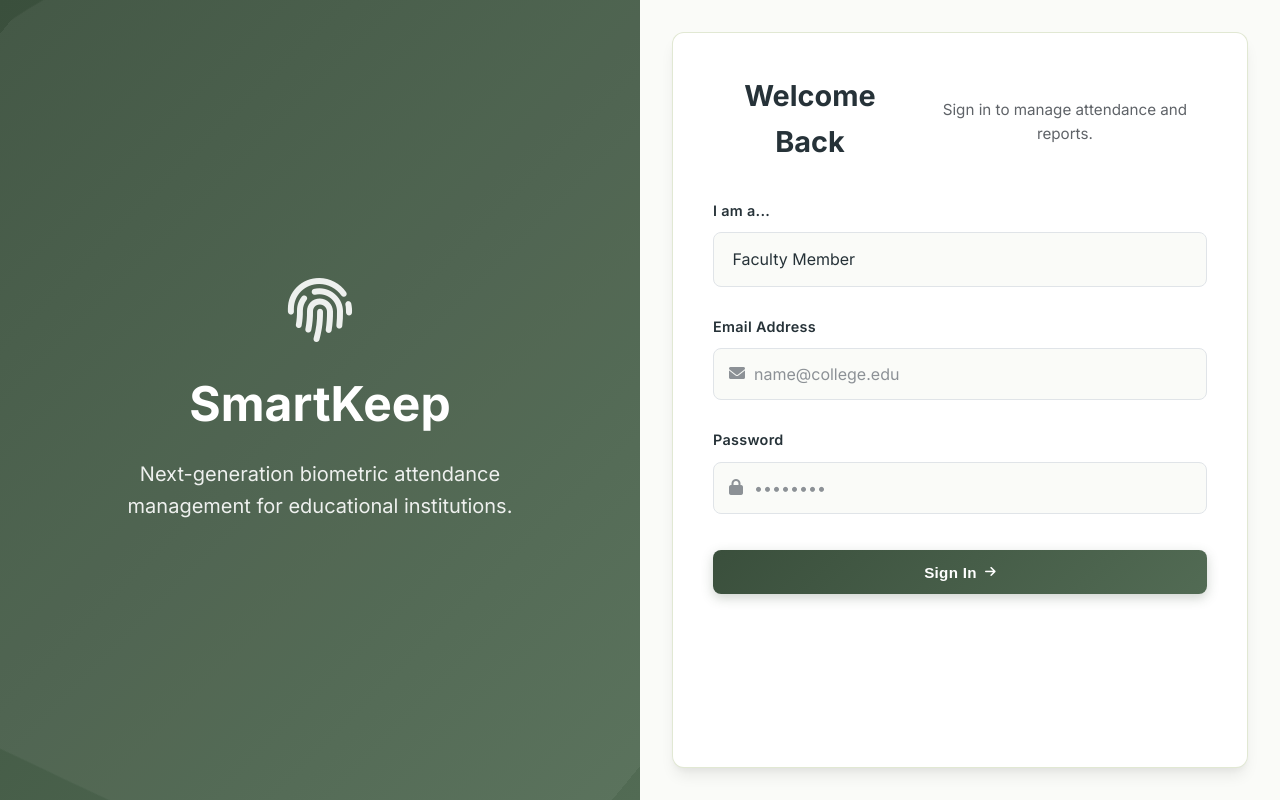
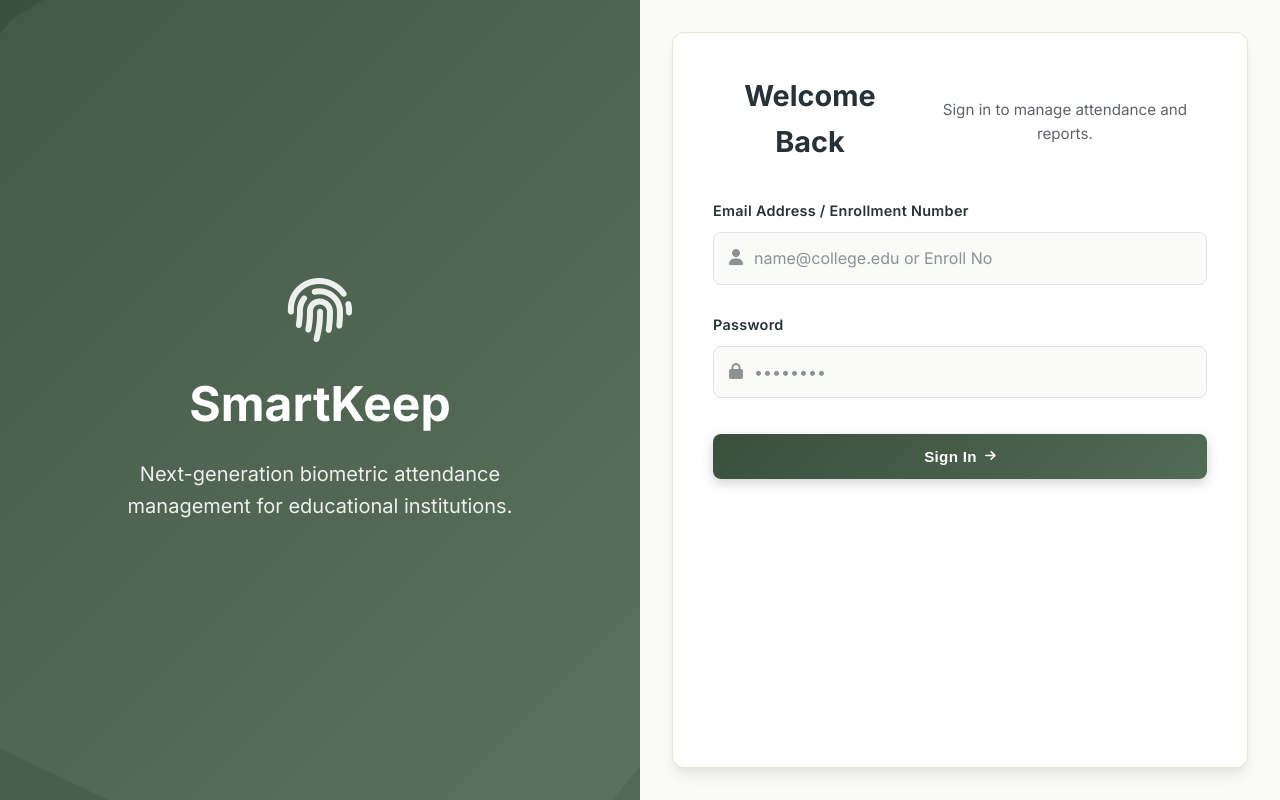
Before and after one commit to jv122/biometric-attendance-system, a Flask app: page /login in a window 1280 px wide. Run offline with Flask 3, Linux system fonts and the light colour scheme; some libraries are stand-ins or nearby versions.

Commit message:
Fix login dropdown, subject visibility, and report time format

```diff
--- a/biometric-attendance-system/app.py
+++ b/biometric-attendance-system/app.py
@@ -200,32 +200,43 @@ def index():
 @app.route('/login', methods=['GET', 'POST'])
 def login():
     if request.method == 'POST':
-        email = request.form.get('email')
+        email_or_id = request.form.get('email')
         password = request.form.get('password')
-        user_type = request.form.get('user_type')
 
         user = None
-        if user_type == 'admin':
-            user = Admin.query.filter_by(email=email).first()
-        elif user_type == 'faculty':
-            user = Faculty.query.filter_by(email=email).first()
-        elif user_type == 'student':
-            # For students, 'email' field in form will carry enrollment number
-            user = Student.query.filter_by(enrollment_number=email).first()
+        user_type = None
+
+        # Try to find user in all tables
+        # 1. Check Admin
+        user = Admin.query.filter_by(email=email_or_id).first()
+        if user:
+            user_type = 'admin'
+
+        # 2. Check Faculty
+        if not user:
+            user = Faculty.query.filter_by(email=email_or_id).first()
+            if user:
+                user_type = 'faculty'
+
+        # 3. Check Student
+        if not user:
+            user = Student.query.filter_by(enrollment_number=email_or_id).first()
+            if user:
+                user_type = 'student'
 
         if user:
             # Verify password hash
             if check_password_hash(user.password, password):
-                print(f"DEBUG: Login successful for {email}")
+                print(f"DEBUG: Login successful for {email_or_id} as {user_type}")
                 login_user(user)
                 session['user_type'] = user_type
                 if user_type == 'student':
                     return redirect(url_for('student_dashboard'))
                 return redirect(url_for('dashboard'))
             else:
-                print(f"DEBUG: Invalid password for {email}")
+                print(f"DEBUG: Invalid password for {email_or_id}")
         else:
-            print(f"DEBUG: User not found for {email} ({user_type})")
+            print(f"DEBUG: User not found for {email_or_id}")
 
         return render_template('login.html', error='Invalid credentials')
 
@@ -506,12 +517,17 @@ def add_subject():
 
     name = request.form.get('name')
     class_name = request.form.get('class_name')
-
-    if name and class_name:
-        sub = Subject(name=name, class_name=class_name)
-        db.session.add(sub)
-        db.session.commit()
-        flash('Subject added successfully', 'success')
+    semester = request.form.get('semester')
+
+    if name and class_name and semester:
+        try:
+            semester = int(semester)
+            sub = Subject(name=name, class_name=class_name, semester=semester)
+            db.session.add(sub)
+            db.session.commit()
+            flash('Subject added successfully', 'success')
+        except ValueError:
+            flash('Invalid semester', 'error')
 
     return redirect(url_for('subjects'))
 
@@ -526,14 +542,20 @@ def delete_subject(id):
     sub = Subject.query.get_or_404(id)
     print(f"DEBUG: Deleting subject {sub}")
     try:
+        # Manually delete related records to ensure cascade happens even if DB constraints are strict
+        AttendanceRecord.query.filter_by(subject_id=id).delete()
+        AttendanceSession.query.filter_by(subject_id=id).delete()
+        LeaveApplication.query.filter_by(subject_id=id).delete()
+        Timetable.query.filter_by(subject_id=id).delete()
+
         db.session.delete(sub)
         db.session.commit()
-        print("DEBUG: Subject deleted successfully")
-        flash('Subject deleted', 'success')
+        print("DEBUG: Subject and related records deleted successfully")
+        flash('Subject deleted successfully', 'success')
     except Exception as e:
         db.session.rollback()
         print(f"ERROR: Failed to delete subject: {e}")
-        flash('Error deleting subject', 'error')
+        flash('Error deleting subject: associated records exist', 'error')
     return redirect(url_for('subjects'))
 
 # --- ATTENDANCE ---
@@ -1007,7 +1029,7 @@ def get_attendance():
     for r, s, sub, f in records:
         result.append({
             'date': r.date.strftime('%Y-%m-%d'),
-            'time': r.time.strftime('%H:%M') if r.time else '-',
+            'time': r.time.strftime('%H:%M:%S') if r.time else '-',
             'lecture_number': '-', # Not tracked in DB
             'student_name': s.name,
             'enrollment_number': s.enrollment_number,
@@ -1048,7 +1070,7 @@ def export_attendance():
     for r, s, sub, f in records:
         data.append({
             'Date': r.date.strftime('%Y-%m-%d'),
-            'Time': str(r.time),
+            'Time': r.time.strftime('%H:%M:%S') if r.time else '-',
             'Student Name': s.name,
             'Enrollment': s.enrollment_number,
             'Class': s.class_name,
--- a/biometric-attendance-system/templates/login.html
+++ b/biometric-attendance-system/templates/login.html
@@ -48,25 +48,15 @@
                 </div>
                 {% endif %}
 
-                <form method="POST" action="/login">
                 <div class="form-group">
-                        <label for="user_type" class="form-label">I am a...</label>
-                        <select id="user_type" name="user_type" class="form-control" required onchange="updateLabel()">
-                            <option value="faculty">Faculty Member</option>
-                            <option value="admin">Administrator</option>
-                            <option value="student">Student</option>
-                        </select>
-                    </div>
-
-                    <div class="form-group">
-                        <label for="email" id="id_label" class="form-label">Email Address</label>
+                    <label for="email" class="form-label">Email Address / Enrollment Number</label>
                     <div style="position: relative;">
                         <span
                             style="position: absolute; left: 1rem; top: 50%; transform: translateY(-50%); color: var(--text-light);">
-                                <i class="fas fa-envelope"></i>
+                            <i class="fas fa-user"></i>
                         </span>
-                            <input type="text" id="email" name="email" class="form-control"
-                                style="padding-left: 2.5rem;" placeholder="name@college.edu" required>
+                        <input type="text" id="email" name="email" class="form-control" style="padding-left: 2.5rem;"
+                            placeholder="name@college.edu or Enroll No" required>
                     </div>
                 </div>
 
@@ -92,19 +82,7 @@
     </div>
 
     <script>
-        function updateLabel() {
-            const type = document.getElementById('user_type').value;
-            const label = document.getElementById('id_label');
-            const input = document.getElementById('email');
-
-            if (type === 'student') {
-                label.innerText = 'Enrollment Number';
-                input.placeholder = 'e.g. EN123456';
-            } else {
-                label.innerText = 'Email Address';
-                input.placeholder = 'name@college.edu';
-            }
-        }
+        // Form validation or other scripts if needed
     </script>
 </body>
 
```
Lines whose indentation alone changed are shown as unchanged.
